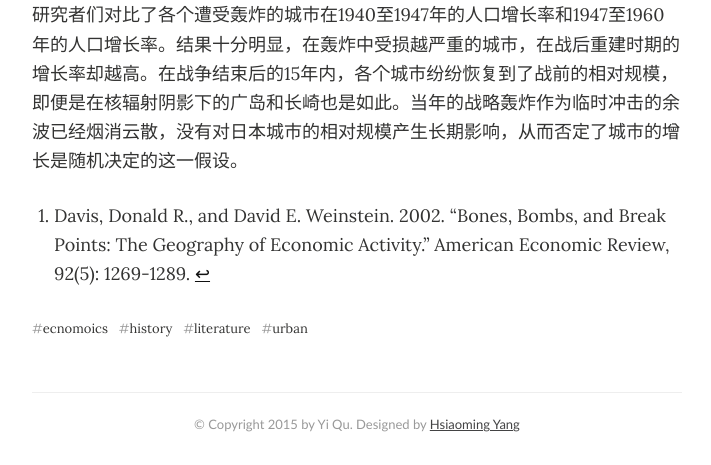
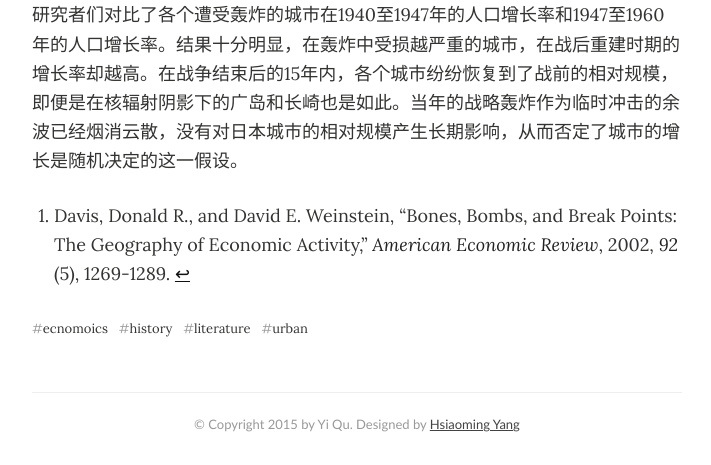
Before and after one commit to rangerqu/rangerqu.github.com, a Jekyll site: the page built from _posts/2015-06-19-bones-bombs-and-break-points.md, in a window 1280 px wide and 900 px high, scrolled down 2517 px, cut to the strip 435-900 px from the top of the window. Shown: the whole strip, without its empty margins (283-994 px from the left). Built offline with Jekyll 4.4.1, drawn with Linux system fonts in a browser that asks for light colours; comment, search, counter and statistics services are not loaded.

```diff
--- a/_posts/2015-06-19-bones-bombs-and-break-points.md
+++ b/_posts/2015-06-19-bones-bombs-and-break-points.md
@@ -13,7 +13,7 @@ tags: [ecnomoics, history, literature, urban]
 
 哥伦比亚大学的两位经济学家 D. Davis 和 D. Weinstein 试图利用来自日本的历史数据来检验城市形成和发展的这些可能假设。[^1]
 
-[^1]: Davis, Donald R., and David E. Weinstein. 2002. "Bones, Bombs, and Break Points: The Geography of Economic Activity." American Economic Review, 92(5): 1269-1289.
+[^1]: Davis, Donald R., and David E. Weinstein, "Bones, Bombs, and Break Points: The Geography of Economic Activity," _American Economic Review_, 2002, _92_ (5), 1269-1289.
 
 研究者们首先收集了近四万个来自绳文时代（公元前6000年至公元前300年）和弥生时代（公元前300年至公元300年）考古遗迹的资料，并以各地区考古遗迹的密度来估计史前史时期日本的人口分布。加上之后信史时期的人口统计数据，就获得了日本人口分布的长达八千年的时间序列。从这个时间序列中，我们可以观察到自石器时代开始，日本各地之间的人口分布就存在高度的差异化，约三分之一的人口集中在密度最高的五个地区。这说明集聚现象在城市诞生之初就一直存在着。另外，历史上各个时期的城市大小排名与现代的排名之间具有很高的相关性。这说明城市的集聚具有很强的延续性。
 
```
